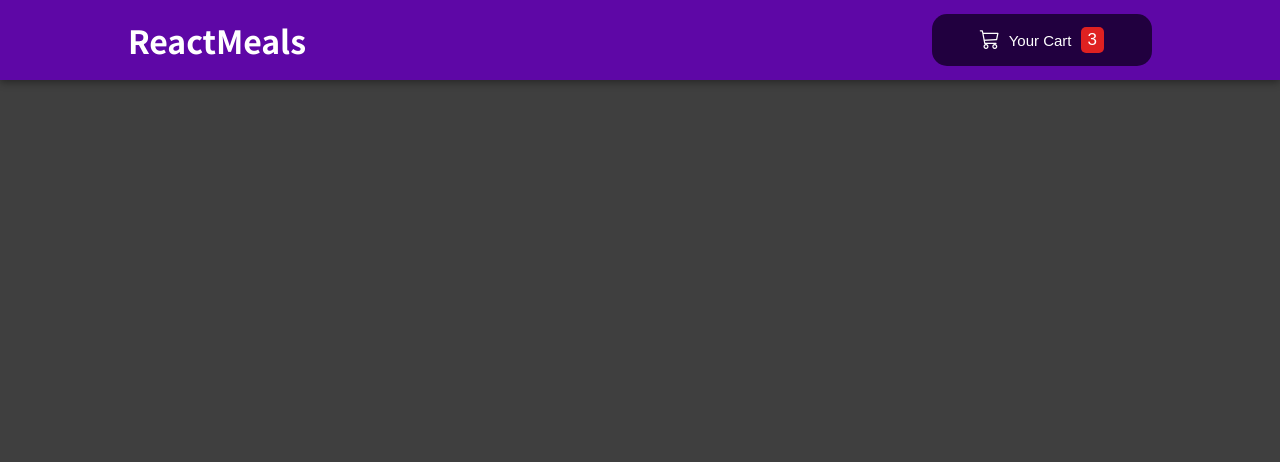
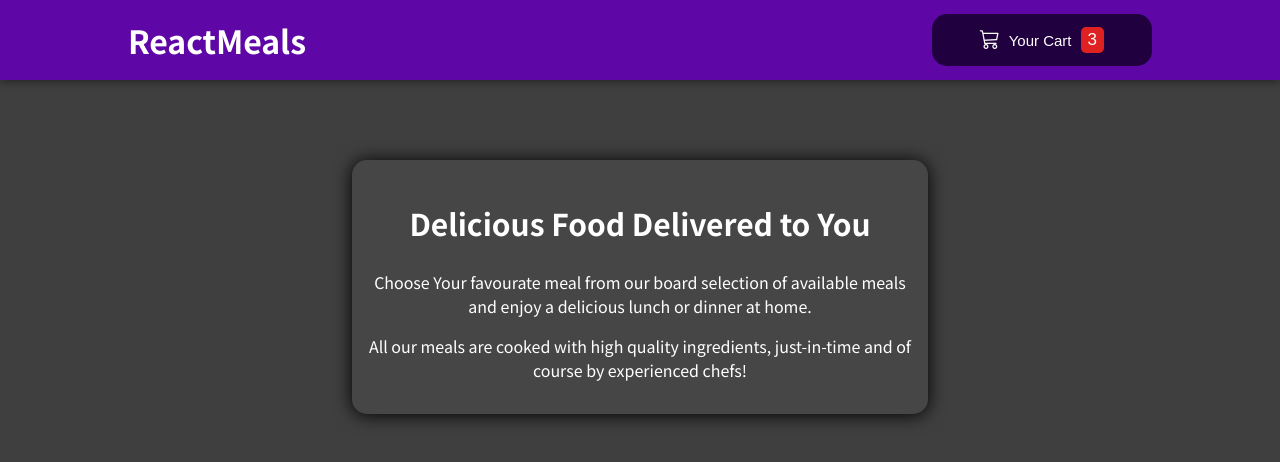
Before and after one commit to dneog/restaurant-app, a React (Create React App) app: page / in a window 1280 px wide. Shown: the top 462 px of the page. Built offline with nearby package versions, Linux system fonts and the light colour scheme.

Commit message:
Adding Restaurant Summary

```diff
--- a/src/App.js
+++ b/src/App.js
@@ -1,10 +1,14 @@
 
 import './App.css';
 import Header from './Layout/Header';
+import Meals from './Meals/Meals';
 function App() {
   return (
     <div className="App">
      <Header />
+      <main>
+        <Meals />
+      </main>
     </div>
   );
 }
--- a/src/Layout/Header.module.css
+++ b/src/Layout/Header.module.css
@@ -1,4 +1,5 @@
 .header{
+
     position: fixed;
     top: 0;
     left: 0;
--- /dev/null
+++ b/src/Meals/AvailableMeal.js
@@ -0,0 +1,5 @@
+
+const AvailableMeals= ()=> {
+
+}
+export default AvailableMeals;
--- /dev/null
+++ b/src/Meals/MealSummery.css
@@ -0,0 +1,19 @@
+.meal{
+    margin: auto;
+    margin-top: 10rem;
+    text-align: center;
+    width: 45%;
+
+   position: relative;
+   background-color: #464646;
+   color: white;
+   border-radius: 15px;
+   padding: 1rem;
+   box-shadow: 0 1px 18px black;
+
+
+}
+.meal h2{
+    font-size: 30px;
+
+}
--- /dev/null
+++ b/src/Meals/MealSummery.js
@@ -0,0 +1,13 @@
+import './MealSummery.css';
+
+const MealSummery = ()=> {
+    return ( <div className='meal'>
+    <h2>Delicious Food Delivered to You</h2>
+    <p>Choose Your favourate meal from our board selection of available meals and enjoy a delicious lunch or dinner at home.</p>
+    <p>
+        All our meals are cooked with high quality ingredients, just-in-time and of course by experienced chefs!
+    </p>
+    </div>
+    )
+}
+export default MealSummery;
--- /dev/null
+++ b/src/Meals/Meals.js
@@ -0,0 +1,12 @@
+import React from 'react'
+import { Fragment } from 'react'
+import MealSummery from './MealSummery'
+const Meals = () => {
+  return (
+    <Fragment>
+        <MealSummery />
+    </Fragment>
+  )
+}
+
+export default Meals;
```
